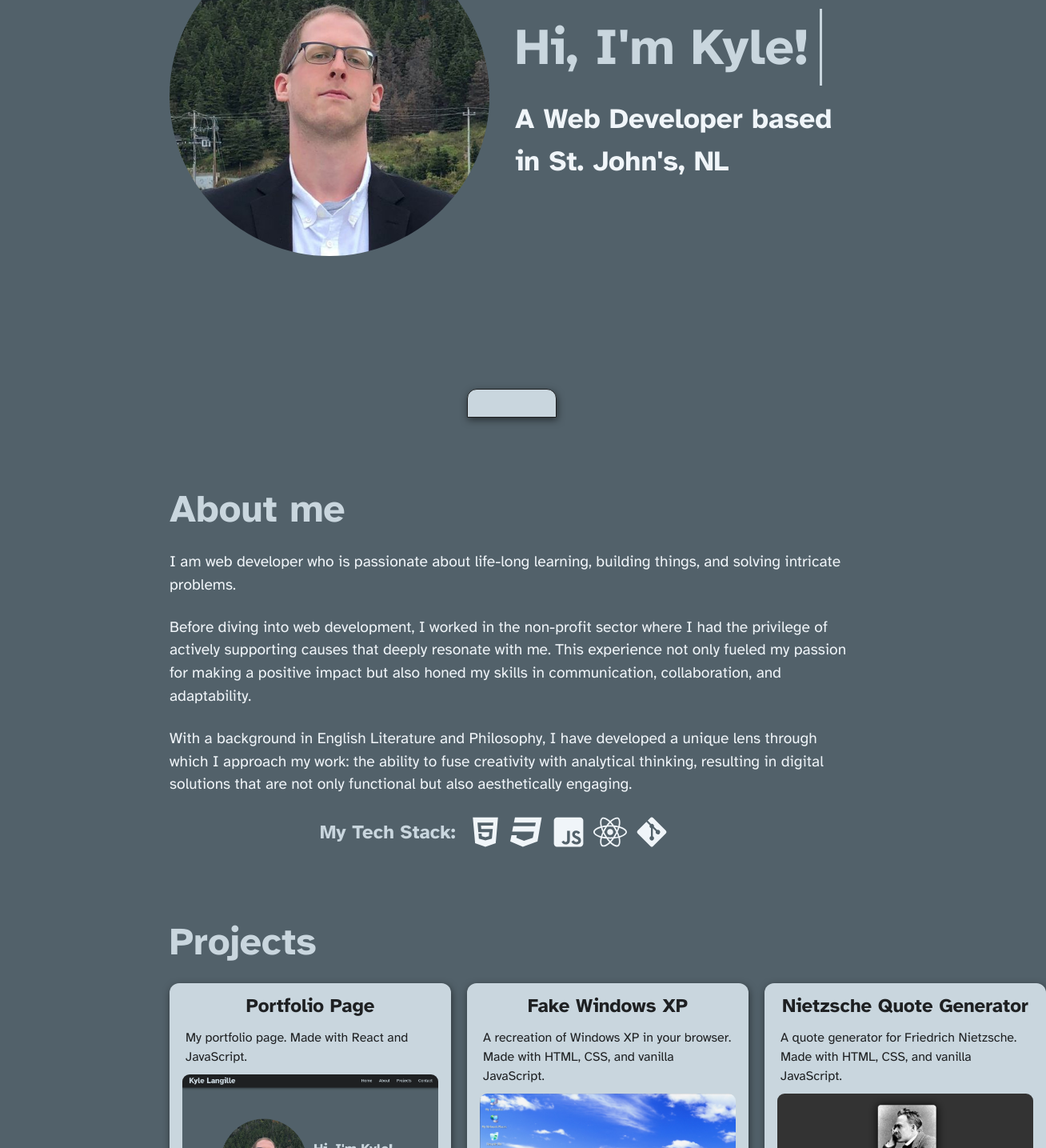
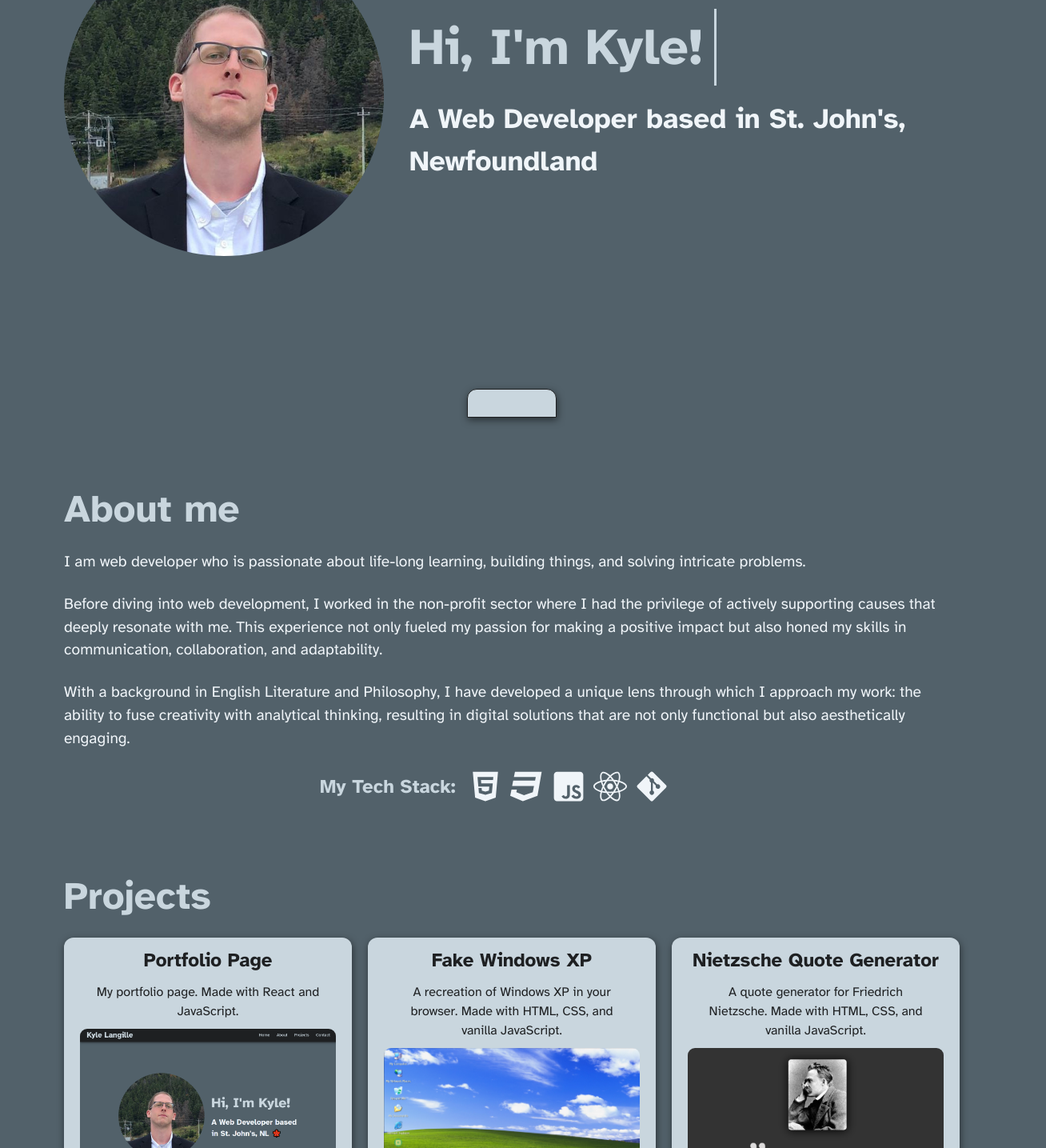
Before and after one commit to kylelangille/portfolio-project, a React (Create React App) app: page / in a window 1280 px wide. Shown: the part 280-1715 px from the top of the page at 80% size, 1308 px wide, since content can reach past the window. Built offline with nearby package versions, Linux system fonts and the light colour scheme; some icons are missing.

Commit message:
added media queries, styling

```diff
--- a/public/index.html
+++ b/public/index.html
@@ -3,7 +3,10 @@
   <head>
     <meta charset="utf-8" />
     <link rel="icon" href="%PUBLIC_URL%/favicon.ico" />
-    <meta name="viewport" content="width=device-width, initial-scale=1" />
+    <meta
+      name="viewport"
+      content="width=device-width, initial-scale=1, minimum-scale=1"
+    />
     <meta name="theme-color" content="#000000" />
     <meta
       name="description"
--- a/src/components/About.js
+++ b/src/components/About.js
@@ -64,6 +64,11 @@ const Container = styled.div`
   align-items: center;
   width: 30rem;
   margin: 0 auto;
+
+  @media (max-width: 520px) {
+    flex-direction: column;
+    margin: 0;
+  }
 `;
 
 export default About;
--- a/src/components/Hero.js
+++ b/src/components/Hero.js
@@ -11,7 +11,9 @@ const Hero = () => {
         />
         <Content>
           <Heading>Hi, I'm Kyle!</Heading>
-          <SubHeading>A Web Developer based in St. John's, NL</SubHeading>
+          <SubHeading>
+            A Web Developer based in St. John's, Newfoundland
+          </SubHeading>
         </Content>
       </SubWrapper>
     </Wrapper>
@@ -20,9 +22,14 @@ const Hero = () => {
 
 const SubWrapper = styled.div`
   display: flex;
-  justify-content: center;
   align-items: center;
   height: 100vh;
+
+  @media (max-width: 560px) {
+    flex-direction: column;
+    justify-content: center;
+    gap: 100px;
+  }
 `;
 
 const HeroImg = styled.img`
@@ -62,6 +69,10 @@ const Heading = styled.h1`
   @media (max-width: 820px) {
     font-size: 2.2rem;
   }
+
+  @media (max-width: 560px) {
+    margin-left: 20%;
+  }
 `;
 
 const SubHeading = styled.h2`
@@ -70,6 +81,14 @@ const SubHeading = styled.h2`
 
   @media (max-width: 820px) {
     font-size: 1.6rem;
+  }
+
+  @media (max-width: 775px) {
+    font-size: 1.4rem;
+  }
+
+  @media (max-width: 560px) {
+    text-align: center;
   }
 `;
 
--- a/src/components/Projects.js
+++ b/src/components/Projects.js
@@ -32,6 +32,7 @@ const ProjectContainer = styled.div`
   grid-template-columns: repeat(3, 1fr);
   gap: 20px;
   margin-bottom: 1rem;
+  align-self: flex-start;
 
   @media (max-width: 1110px) {
     grid-template-columns: repeat(2, 1fr);
--- a/src/components/UI/Content.js
+++ b/src/components/UI/Content.js
@@ -7,6 +7,7 @@ const Content = ({ children }) => {
 const Text = styled.p`
   color: var(--lightest);
   font-size: 1.2rem;
+  align-self: flex-start;
 `;
 
 export default Content;
--- a/src/components/UI/Heading.js
+++ b/src/components/UI/Heading.js
@@ -8,6 +8,7 @@ const Head = styled.h2`
   color: var(--light);
   font-size: 3rem;
   margin-bottom: 1rem;
+  align-self: flex-start;
 `;
 
 export default Heading;
--- a/src/components/UI/ProjectCard.js
+++ b/src/components/UI/ProjectCard.js
@@ -19,7 +19,7 @@ const ProjectCard = ({ title, description, src, alt, repoLink, demoLink }) => {
 };
 
 const Card = styled.div`
-  width: 22rem;
+  /* width: 22rem; */
   background: var(--light);
   border-radius: 12px;
   box-shadow: 1px 3px 10px rgba(0, 0, 0, 0.5);
@@ -46,6 +46,11 @@ const Card = styled.div`
     color: var(--lightest);
     transform: scale(1.1);
   }
+
+  p {
+    width: 90%;
+    text-align: center;
+  }
 `;
 
 const ProjectImg = styled.img`
--- a/src/components/UI/Wrapper.js
+++ b/src/components/UI/Wrapper.js
@@ -5,11 +5,12 @@ const Wrapper = ({ children, id }) => {
 };
 
 const StyledWrapper = styled.section`
-  display: block;
-  width: 70%;
-  margin: auto;
-  margin-bottom: 5rem;
-  padding: 0 20px;
+  display: flex;
+  flex-direction: column;
+  align-items: center;
+  max-width: 100%;
+  margin: auto auto 5rem auto;
+  padding: 0 5rem;
 `;
 
 export default Wrapper;
```
